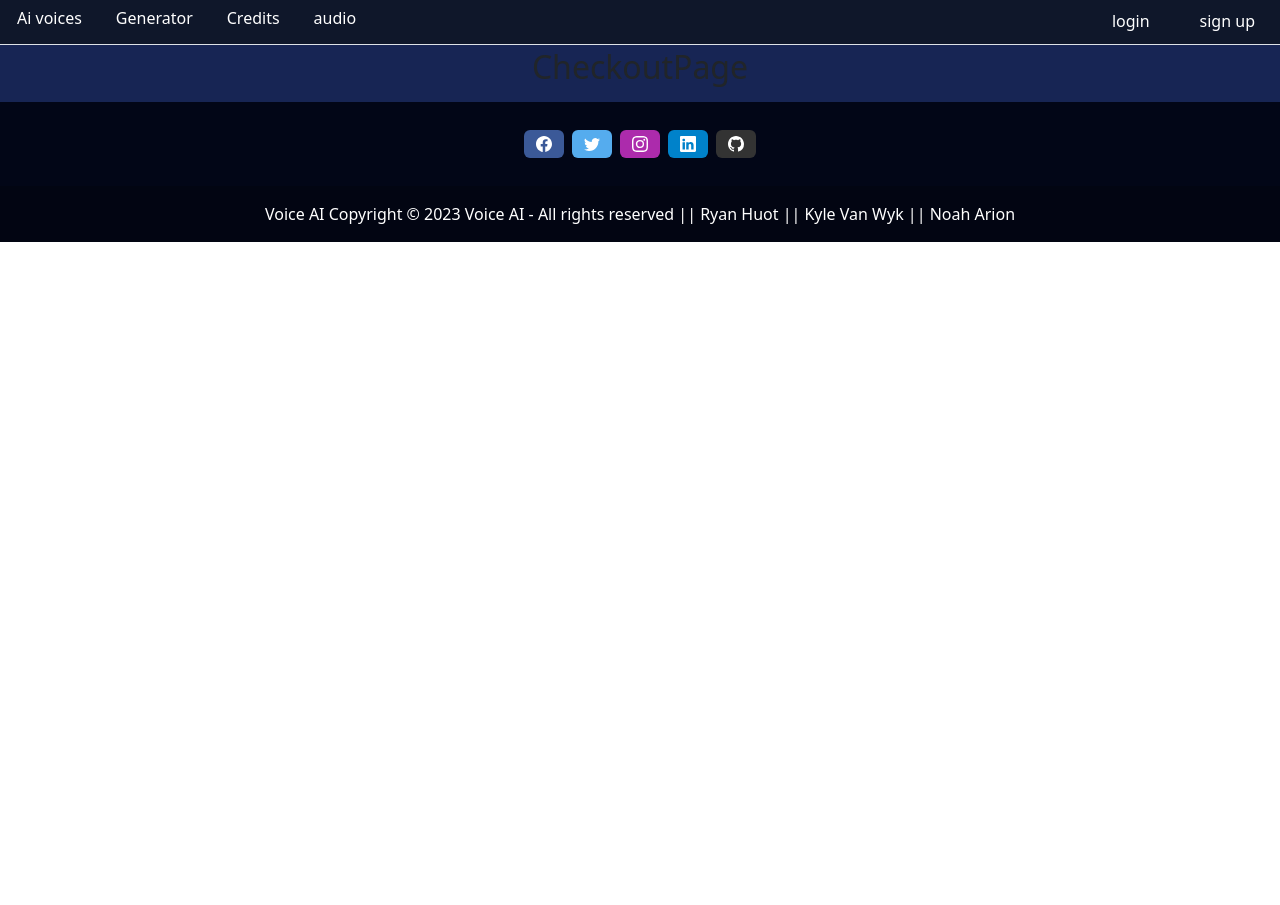
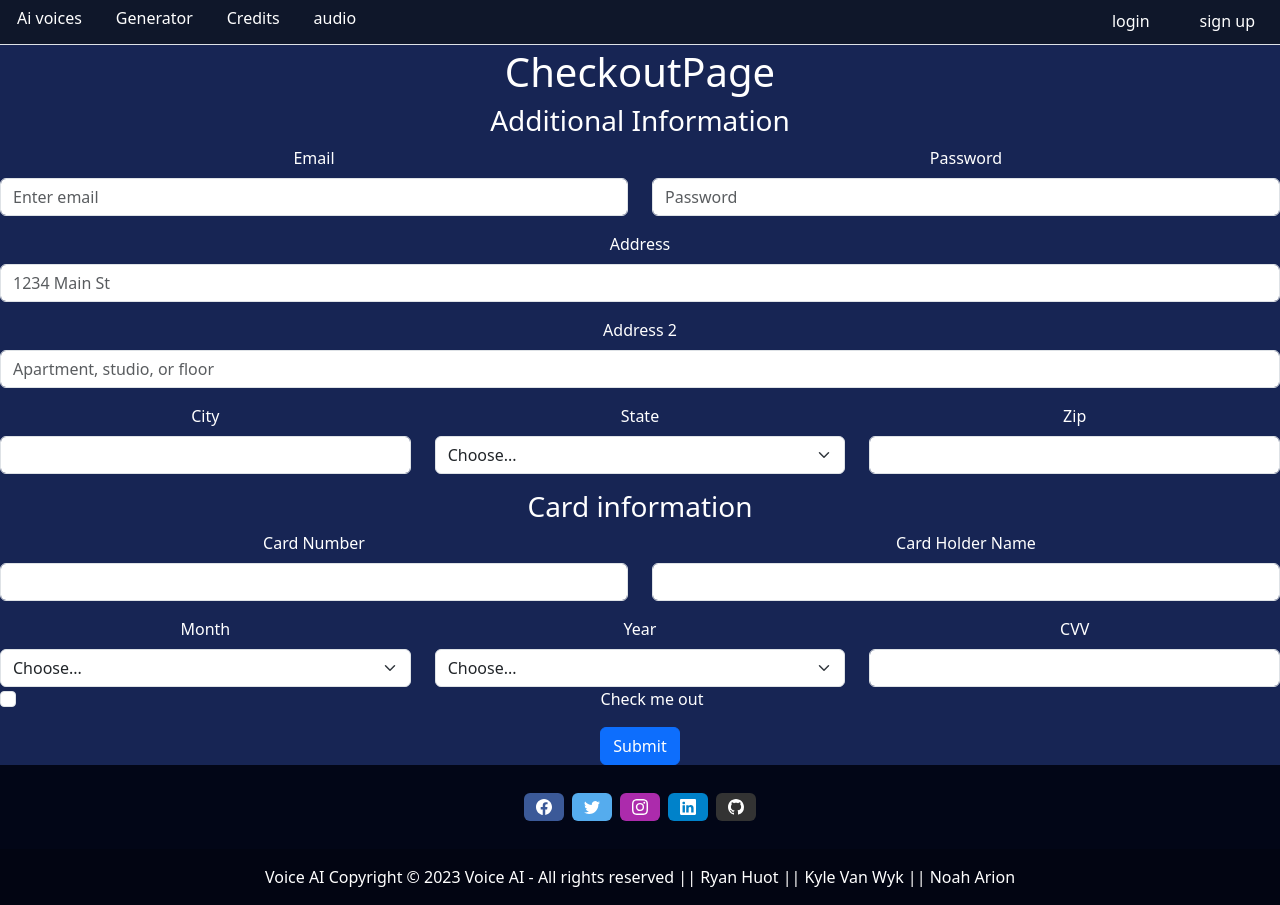
Before and after one commit to Kwyk25/voice-ai, a React (Create React App) app: page /CheckoutPage in a window 1280 px wide. Before the commit the page ends 800 px from the top, so only its background shows below. Built offline with nearby package versions, Linux system fonts and the light colour scheme; no server answers.

Commit message:
started up checkout page

```diff
--- a/src/pages/CheckoutPage.jsx
+++ b/src/pages/CheckoutPage.jsx
@@ -1,13 +1,123 @@
-import "../App.css"
+import "../App.css";
 import Default from "./DefaultPage";
+import Button from "react-bootstrap/Button";
+import Col from "react-bootstrap/Col";
+import Form from "react-bootstrap/Form";
+import Row from "react-bootstrap/Row";
 
 export default function CheckoutPage() {
     return (
         <Default>
-            <div className="pt-5">
-                <h2>CheckoutPage</h2>
-                <h1></h1>
-                <p></p>
+            <div className="pt-5 text-white">
+                <h1>CheckoutPage</h1>
+                <Form>
+                    <h3> Additional Information</h3>
+                    <Row className="mb-3">
+                        <Form.Group as={Col} controlId="formGridEmail">
+                            <Form.Label>Email</Form.Label>
+                            <Form.Control
+                                type="email"
+                                placeholder="Enter email"
+                            />
+                        </Form.Group>
+
+                        <Form.Group as={Col} controlId="formGridPassword">
+                            <Form.Label>Password</Form.Label>
+                            <Form.Control
+                                type="password"
+                                placeholder="Password"
+                            />
+                        </Form.Group>
+                    </Row>
+
+                    <Form.Group className="mb-3" controlId="formGridAddress1">
+                        <Form.Label>Address</Form.Label>
+                        <Form.Control placeholder="1234 Main St" />
+                    </Form.Group>
+
+                    <Form.Group className="mb-3" controlId="formGridAddress2">
+                        <Form.Label>Address 2</Form.Label>
+                        <Form.Control placeholder="Apartment, studio, or floor" />
+                    </Form.Group>
+
+                    <Row className="mb-3">
+                        <Form.Group as={Col} controlId="formGridCity">
+                            <Form.Label>City</Form.Label>
+                            <Form.Control />
+                        </Form.Group>
+
+                        <Form.Group as={Col} controlId="formGridState">
+                            <Form.Label>State</Form.Label>
+                            <Form.Select defaultValue="Choose...">
+                                <option>Choose...</option>
+                                <option>...</option>
+                            </Form.Select>
+                        </Form.Group>
+
+                        <Form.Group as={Col} controlId="formGridZip">
+                            <Form.Label>Zip</Form.Label>
+                            <Form.Control />
+                        </Form.Group>
+                    </Row>
+                    <h3> Card information</h3>
+                    <Row className="mb-3">
+                        <Form.Group as={Col} controlId="formGridCity">
+                            <Form.Label>Card Number</Form.Label>
+                            <Form.Control />
+                        </Form.Group>
+
+                        <Form.Group as={Col} controlId="formGridState">
+                            <Form.Label>Card Holder Name</Form.Label>
+                            <Form.Control />
+                        </Form.Group>
+                    </Row>
+                    <Row>
+                        <Form.Group as={Col} controlId="formGridZip">
+                            <Form.Label>Month</Form.Label>
+                            <Form.Select defaultValue="Choose...">
+                                <option>Choose...</option>
+                                <option value="01">January</option>
+                                <option value="02">February</option>
+                                <option value="03">March</option>
+                                <option value="04">April</option>
+                                <option value="05">May</option>
+                                <option value="06">June</option>
+                                <option value="07">July</option>
+                                <option value="08">August</option>
+                                <option value="09">September</option>
+                                <option value="10">October</option>
+                                <option value="11">November</option>
+                                <option value="12">December</option>
+                            </Form.Select>
+                        </Form.Group>
+                        <Form.Group as={Col} controlId="formGridZip">
+                            <Form.Label>Year</Form.Label>
+                            <Form.Select defaultValue="Choose...">
+                                <option>Choose...</option>
+                                <option value="2023">2023</option>
+                                <option value="2024">2024</option>
+                                <option value="2025">2025</option>
+                                <option value="2026">2026</option>
+                                <option value="2027">2027</option>
+                                <option value="2028">2028</option>
+                                <option value="2029">2029</option>
+                                <option value="2030">2030</option>
+                            </Form.Select>
+                        </Form.Group>
+                        <Form.Group as={Col} controlId="formGridZip">
+                            <Form.Label>CVV</Form.Label>
+                            <Form.Control />
+                        </Form.Group>
+                    </Row>
+
+                    <Form.Group className="mb-3" id="formGridCheckbox">
+                        <Form.Check type="checkbox" label="Check me out" />
+                    </Form.Group>
+
+                    <Button variant="primary" type="submit">
+                        Submit
+                    </Button>
+                </Form>
             </div>
         </Default>
     );
```
